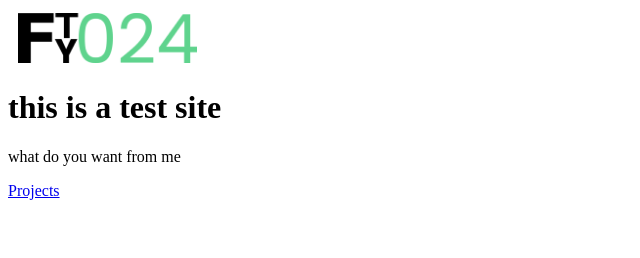
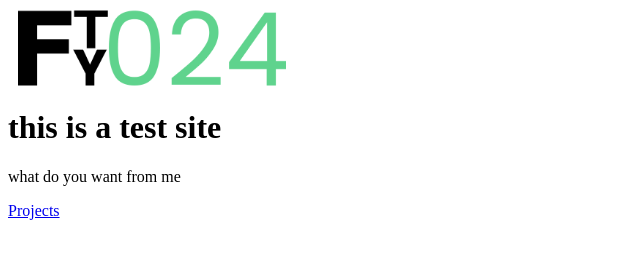
Before and after one commit to Nathan-J-49/test-site, a plain HTML site: page index.html in a window 1280 px wide. Shown: the whole page, without its empty margins (0-640 px from the left). Drawn offline with Linux system fonts and the light colour scheme.

Commit message:
Update home.css
just trying to make this look right

```diff
--- a/home.css
+++ b/home.css
@@ -1,9 +1,9 @@
 header{
-	height: 60px;
+	height: 80px;
 	position: relative;
 }
 #logo{
-	height: 50px;
+	height: 75px;
 	margin: 0;
 	left: 10px;position: absolute;
 	top: 50%;
```
